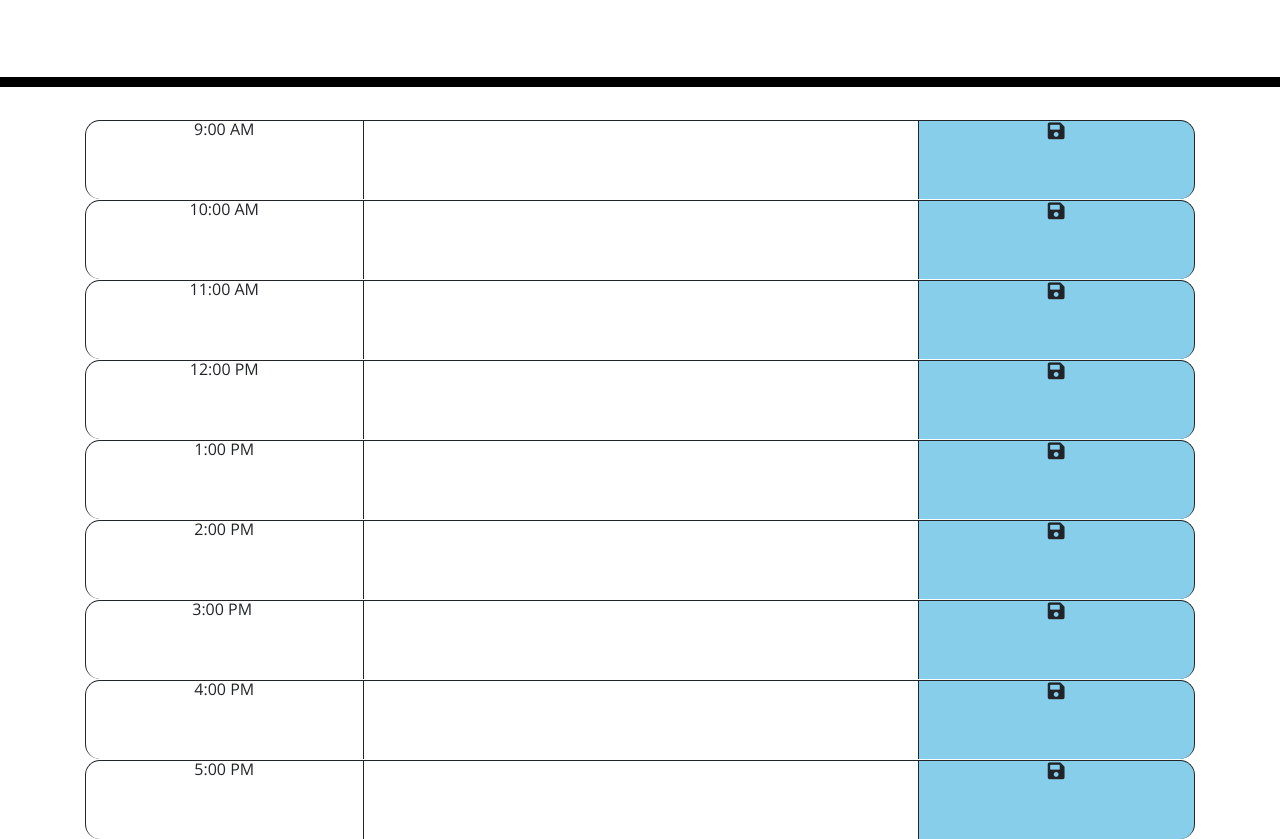
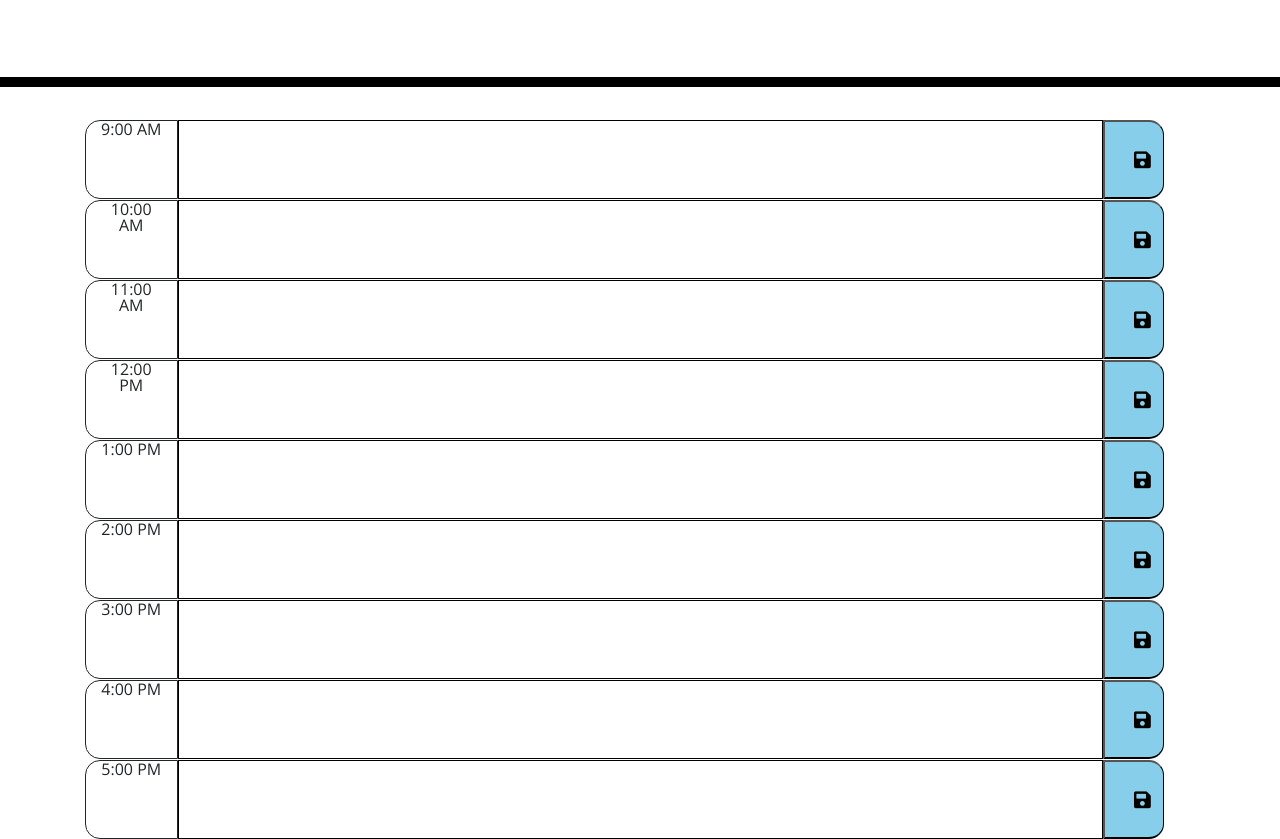
Before and after one commit to thenoiseinspace/day-planner, a plain HTML site: page index.html in a window 1280 px wide. Shown: the part 181-1020 px from the top of the page. Drawn offline with nearby package versions, Linux system fonts and the light colour scheme.

Commit message:
adding text areas and buttons

```diff
--- a/assets/script.js
+++ b/assets/script.js
@@ -0,0 +1,78 @@
+//Starting by setting up variables for each center-column time block
+var nineOclock = document.querySelector("#nine-block");
+var tenOclock = document.querySelector("#ten-block");
+var elevenOclock = document.querySelector("#eleven-block");
+var twelveOclock = document.querySelector("#twelve-block");
+var oneOclock = document.querySelector("#one-block");
+var twoOclock = document.querySelector("#two-block");
+var threeOclock = document.querySelector("#three-block");
+var fourclock = document.querySelector("#four-block");
+var fiveOclock = document.querySelector("#five-block");
+var saveButton = document.querySelectorAll(".save-button");
+
+var saveContent = function (){
+
+}
+
+for(var i = 0; i<saveButton.length; i++){
+    saveButton[i].addEventListener("click", saveContent)
+}
+
+//this keyword, dom traversal, local storage set not get for this function, when it gets clicked set it to local storage, don't get it until one of the last things in the program file, for loop is done but function needs stuff
+
+//Setting up local storage of each time block--these will only accept strings
+//can I use an array for this?
+
+
+//Setting up a function to take in user input
+//based on 5-6
+var nineEventlistEl = $('#nine-event-list');
+
+function handleFormSubmit(){
+
+    var eventForNine = $('input[name="nine-event-list"]').val('');
+
+    if (!eventForNine){
+        console.log("No item for 9:00");
+        return;
+    }
+    nineEventlistEl.append('<li>' + eventForNine + '</li>');
+
+    $('input[name="scheduledEvent"]').val('');
+    console.log("this is linked");
+}
+
+nineEventlistEl.on('submit', handleFormSubmit);
+
+//handleFormSubmit();
+//put event listener on button
+
+
+
+
+//based on 4-26
+// function renderToDos(){
+//     9block.innerHTML="";
+//     todos
+// }
+
+
+//check activity 5-6
+//Settinng up event listeners - based on exercise 4-23
+// nineOclock.addEventListener("click", function(event) {
+//     event.preventDefault();
+
+//     var nineActivity = {
+//       nineOclock: nineOclock.value. trim(),
+//     };
+
+//     localStorage.setItem("nineActivity", JSON.stringify(nineActivity));
+//     renderMessage();
+//     });
+
+//     function renderMessage() {
+//         var displayNineBlock = JSON.parse(localStorage.getItem("nineActivity"));
+//         if (displayNineBlock !== null) {
+//           document.querySelector(".message").textContent = displayNineBlock.nineOclock
+//         }
+//       }
--- a/assets/style.css
+++ b/assets/style.css
@@ -38,7 +38,7 @@ body {
 
   }
 /*begin stuff i've messed with*/
-  .col-sm-3{
+  /* .col-sm-3{
       border-left: 1px solid;
       border-top: 1px solid;
   }
@@ -46,9 +46,13 @@ body {
   .col-md-6{
     border-left: 1px solid;
     border-top: 1px solid;
+  } */
+
+  .col-md-10{
+      border: 1px solid;
   }
 
-  .right{
+  .save-button{
     background-color: skyblue;
     border-right: 1px solid;
     border-top-right-radius: 15px;
@@ -58,6 +62,7 @@ body {
   .left{
     border-top-left-radius: 15px;
     border-bottom-left-radius: 15px;
+    border: 1px solid;
   }
 
   .fas{
--- a/index.html
+++ b/index.html
@@ -33,56 +33,134 @@
 
 
       <!--Pulling in a column grid from Bootstrap and a Font Awesome lock icon-->
+      <!--Setting side columns with classes for styling and center with ID for targeting-->
 
       <div class="time-block">
 
         <div class="container">
+
             <div class="row">
-              <div class="col-sm-3 left">9:00 AM</div>
-              <div class="col-md-6"></div>
-              <div class="col-sm-3 right"><i class='fas fa-save'></i></div>
+              <div class="col-md-1 left">9:00 AM</div>
+              <textarea class="col-md-10" id="nine-block"></textarea>
+              <button class="save-button"><i class='col-md-1 fas fa-save'></i></button>
             </div>
+
             <div class="row">
+                <div class="col-md-1 left">10:00 AM</div>
+                <textarea class="col-md-10" id="ten-block"></textarea>
+                <button class="save-button"><i class='col-md-1 fas fa-save'></i></button>
+            </div>
+
+            <div class="row">
+                <div class="col-md-1 left">11:00 AM</div>
+                <textarea class="col-md-10" id="eleven-block"></textarea>
+                <button class="save-button"><i class='col-md-1 fas fa-save'></i></button>
+            </div>
+
+            <div class="row">
+                <div class="col-md-1 left">12:00 PM</div>
+                <textarea class="col-md-10" id="twelve-block"></textarea>
+                <button class="save-button"><i class='col-md-1 fas fa-save'></i></button>
+            </div>
+
+            <div class="row">
+                <div class="col-md-1 left">1:00 PM</div>
+                <textarea class="col-md-10" id="one-block"></textarea>
+                <button class="save-button"><i class='col-md-1 fas fa-save'></i></button>
+            </div>
+
+            <div class="row">
+                <div class="col-md-1 left">2:00 PM</div>
+                <textarea class="col-md-10" id="two-block"></textarea>
+                <button class="save-button"><i class='col-md-1 fas fa-save'></i></button>
+            </div>
+
+            <div class="row">
+                <div class="col-md-1 left">3:00 PM</div>
+                <textarea class="col-md-10" id="three-block"></textarea>
+                <button class="save-button"><i class='col-md-1 fas fa-save'></i></button>
+            </div>
+
+            <div class="row">
+                <div class="col-md-1 left">4:00 PM</div>
+                <textarea class="col-md-10" id="four-block"></textarea>
+                <button class="save-button"><i class='col-md-1 fas fa-save'></i></button>
+            </div>
+
+            <div class="row">
+                <div class="col-md-1 left">5:00 PM</div>
+                <textarea class="col-md-10" id="five-block"></textarea>
+                <button class="save-button"><i class='col-md-1 fas fa-save'></i></button>
+            </div>
+
+<!--
+            <div class="row">
+                <div class="col-sm-3 left">9:00 AM</div>
+                <textarea class="col-md-10" id="nineBlock"></textarea>
+                <div class="col-md-6" >
+                    <button class="save-button"><i class='col-md-1 fas fa-save'></i></button>
+                </div>
+            </div> -->
+
+
+            <!-- <div class="row">
+                <div class="col-sm-3 left">9:00 AM</div>
+                <div class="col-md-6"> -->
+                    <!-- <label for="scheduledEvent">Your event:</label>
+                    <input type="text" id="nine-block" name="scheduledEvent"> -->
+                    <!-- <textarea class="col-md-10" id="nineBlock"></textarea>
+                </div>
+                <div class="col-sm-3 right"><i class='fas fa-save'></i></div>
+            </div> -->
+
+
+            <!-- <div class="row">
                 <div class="col-sm-3 left">10:00 AM</div>
-                <div class="col-md-6"></div>
+                <div class="col-md-6" >
+                    <label for="scheduledEvent">Your event:</label>
+                    <input type="text" id="ten-block" name="scheduledEvent">
+                </div>
                 <div class="col-sm-3 right"><i class='fas fa-save'></i></div>
             </div>
             <div class="row">
                 <div class="col-sm-3 left">11:00 AM</div>
-                <div class="col-md-6"></div>
+                <div class="col-md-6">
+                    <label for="scheduledEvent">Your event:</label>
+                    <input type="text" id="eleven-block" name="scheduledEvent">
+                </div>
                 <div class="col-sm-3 right"><i class='fas fa-save'></i></div>
             </div>
             <div class="row">
                 <div class="col-sm-3 left">12:00 PM</div>
-                <div class="col-md-6"></div>
+                <div class="col-md-6" id="twelve-block"></div>
                 <div class="col-sm-3 right"><i class='fas fa-save'></i></div>
             </div>
             <div class="row">
                 <div class="col-sm-3 left">1:00 PM</div>
-                <div class="col-md-6"></div>
+                <div class="col-md-6" id="one-block"></div>
                 <div class="col-sm-3 right"><i class='fas fa-save'></i></div>
             </div>
             <div class="row">
                 <div class="col-sm-3 left ">2:00 PM</div>
-                <div class="col-md-6"></div>
+                <div class="col-md-6" id="two-block"></div>
                 <div class="col-sm-3 right"><i class='fas fa-save'></i></div>
             </div>
             <div class="row">
                 <div class="col-sm-3 left">3:00 PM </div>
-                <div class="col-md-6"></div>
+                <div class="col-md-6" id="three-block"></div>
                 <div class="col-sm-3 right"><i class='fas fa-save'></i></div>
             </div>
             <div class="row">
                 <div class="col-sm-3 left">4:00 PM</div>
-                <div class="col-md-6"></div>
+                <div class="col-md-6" id="four-block"></div>
                 <div class="col-sm-3 right "><i class='fas fa-save'></i></div>
             </div>
             <div class="row">
                 <div class="col-sm-3 left">5:00 PM</div>
-                <div class="col-md-6"></div>
+                <div class="col-md-6" id="five-block"></div>
                 <div class="col-sm-3 right"><i class='fas fa-save'></i></div>
             </div>
-          </div>
+          </div> -->
 
       </div>
 
@@ -93,5 +171,7 @@
 
     <script src="https://cdnjs.cloudflare.com/ajax/libs/jquery/3.2.1/jquery.min.js"></script>
     <script src="https://cdnjs.cloudflare.com/ajax/libs/moment.js/2.24.0/moment.min.js"></script>
+    <script type="text/javascript" src="./assets/script.js">
+    </script>
   </body>
 </html>
```
Also changed, not shown: 1 other file.
